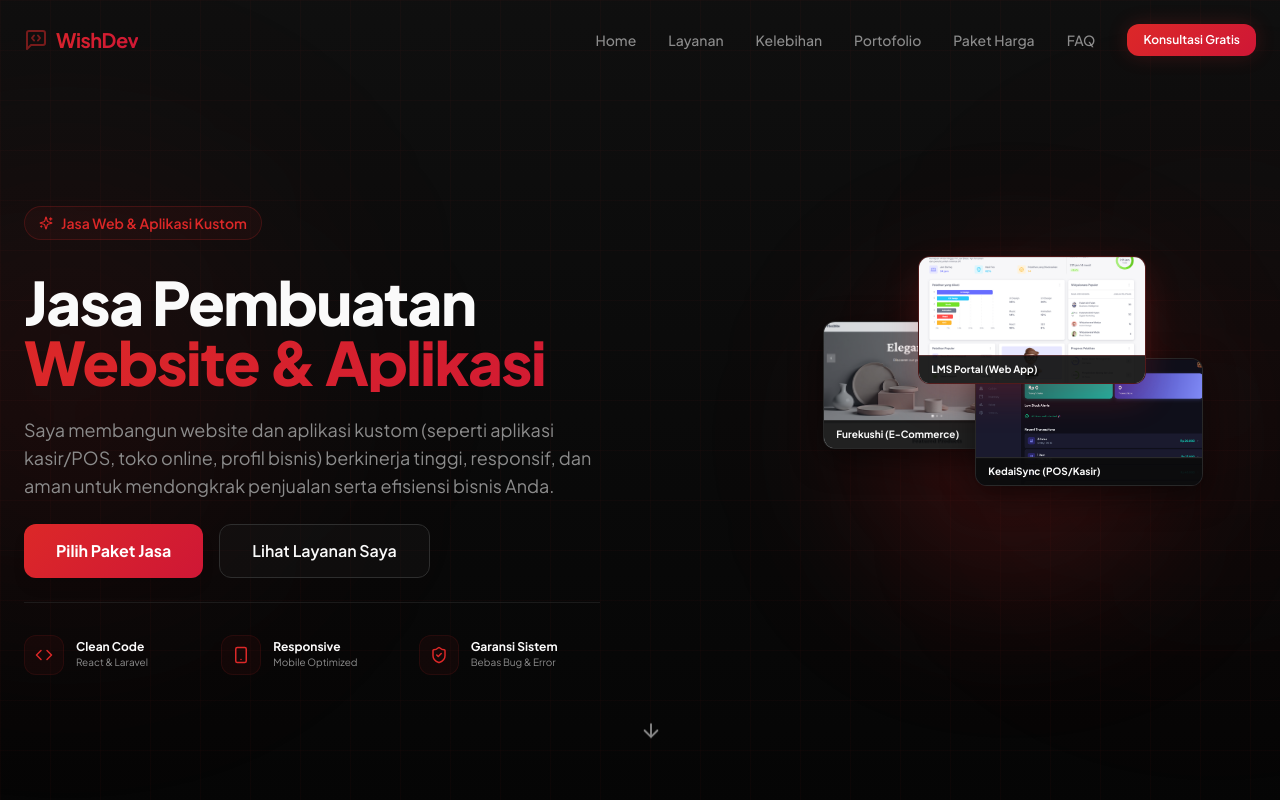
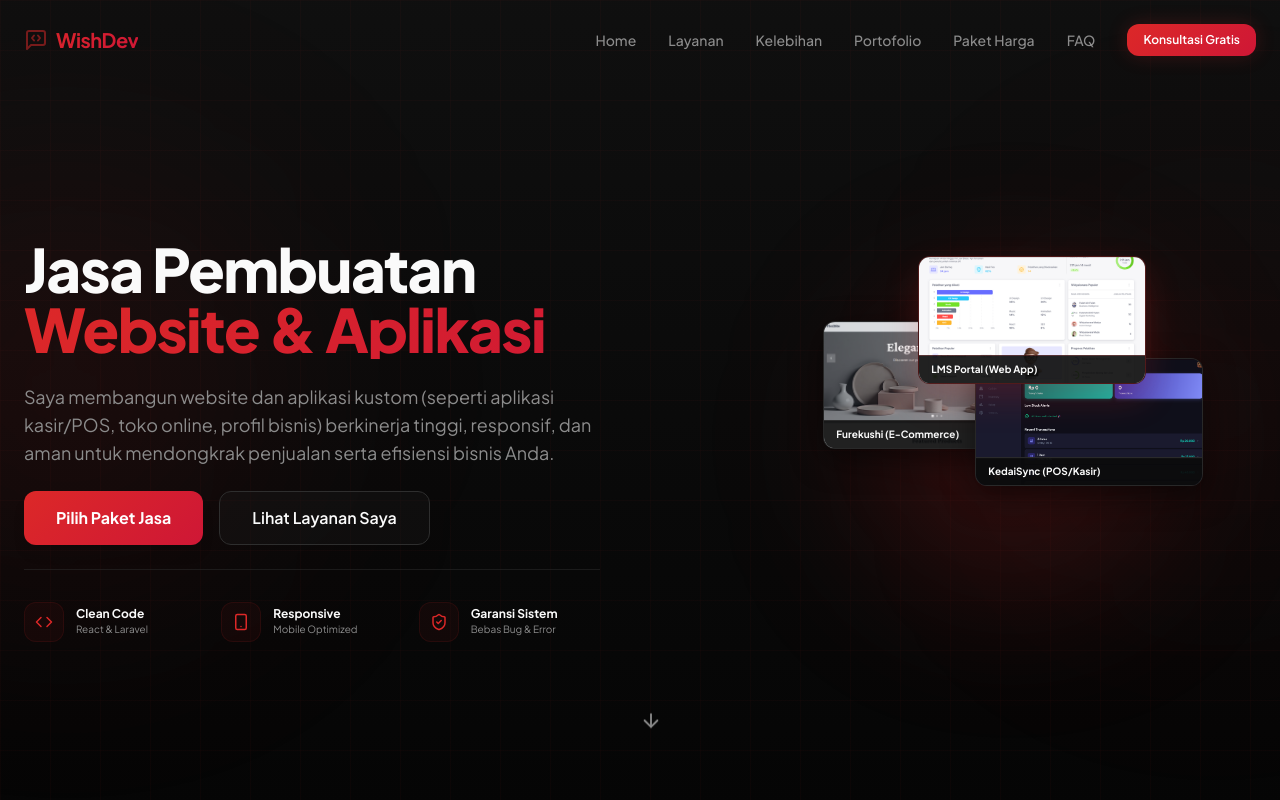
Before and after one commit to wishaputra/notskeduzz, a React (Vite) app: page / in a window 1280 px wide. Shown: the top 800 px of the page. Built offline with nearby package versions, Linux system fonts and the light colour scheme.

Commit message:
design: remove small sub-headline badge from Hero section

```diff
--- a/src/components/HeroSection.tsx
+++ b/src/components/HeroSection.tsx
@@ -1,4 +1,4 @@
-import { ArrowDown, Code, Sparkles, Smartphone, ShieldCheck } from "lucide-react";
+import { ArrowDown, Code, Smartphone, ShieldCheck } from "lucide-react";
 import furekushiImage from "../assets/furekushi.png";
 import simapekaImage from "../assets/simapeka.png";
 import kedaisyncImage from "../assets/kedaisync.png";
@@ -21,11 +21,7 @@ export const HeroSection = () => {
 
           {/* Left Text Column */}
           <div className="lg:col-span-7 space-y-6 text-left">
-            {/* Greeting / Sub-headline */}
-            <div className="inline-flex items-center gap-2 px-3.5 py-1.5 rounded-full border border-primary/20 bg-primary/5 text-primary text-xs md:text-sm font-semibold mb-2 animate-fade-in-down opacity-0" style={{ animationDelay: "0.1s", animationFillMode: "forwards" }}>
-              <Sparkles size={14} className="animate-spin-slow" />
-              <span>Jasa Web & Aplikasi Kustom</span>
-            </div>
+
 
             {/* Headline */}
             <h1 className="text-4xl md:text-6xl font-extrabold tracking-tight leading-tight animate-fade-in-up opacity-0" style={{ animationDelay: "0.2s", animationFillMode: "forwards" }}>
```
